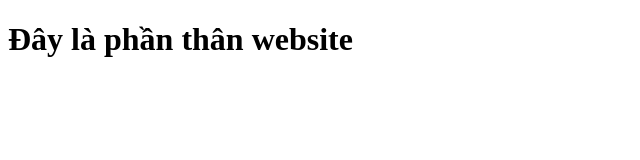
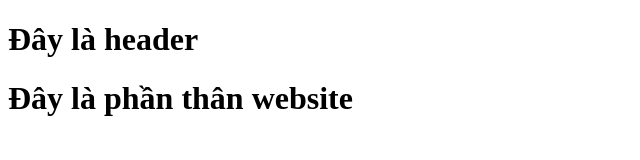
Before and after one commit to TanPhan1112/shop-quan-ao, a plain HTML site: page index.html in a window 1280 px wide. Shown: the whole page, without its empty margins (0-640 px from the left). Drawn offline with Linux system fonts and the light colour scheme.

Commit message:
feat: add a header section

```diff
--- a/index.html
+++ b/index.html
@@ -8,6 +8,7 @@
 </head>
 
 <body>
+    <h1>Đây là header</h1>
     <h1>Đây là phần thân website</h1>
 </body>
 
```
